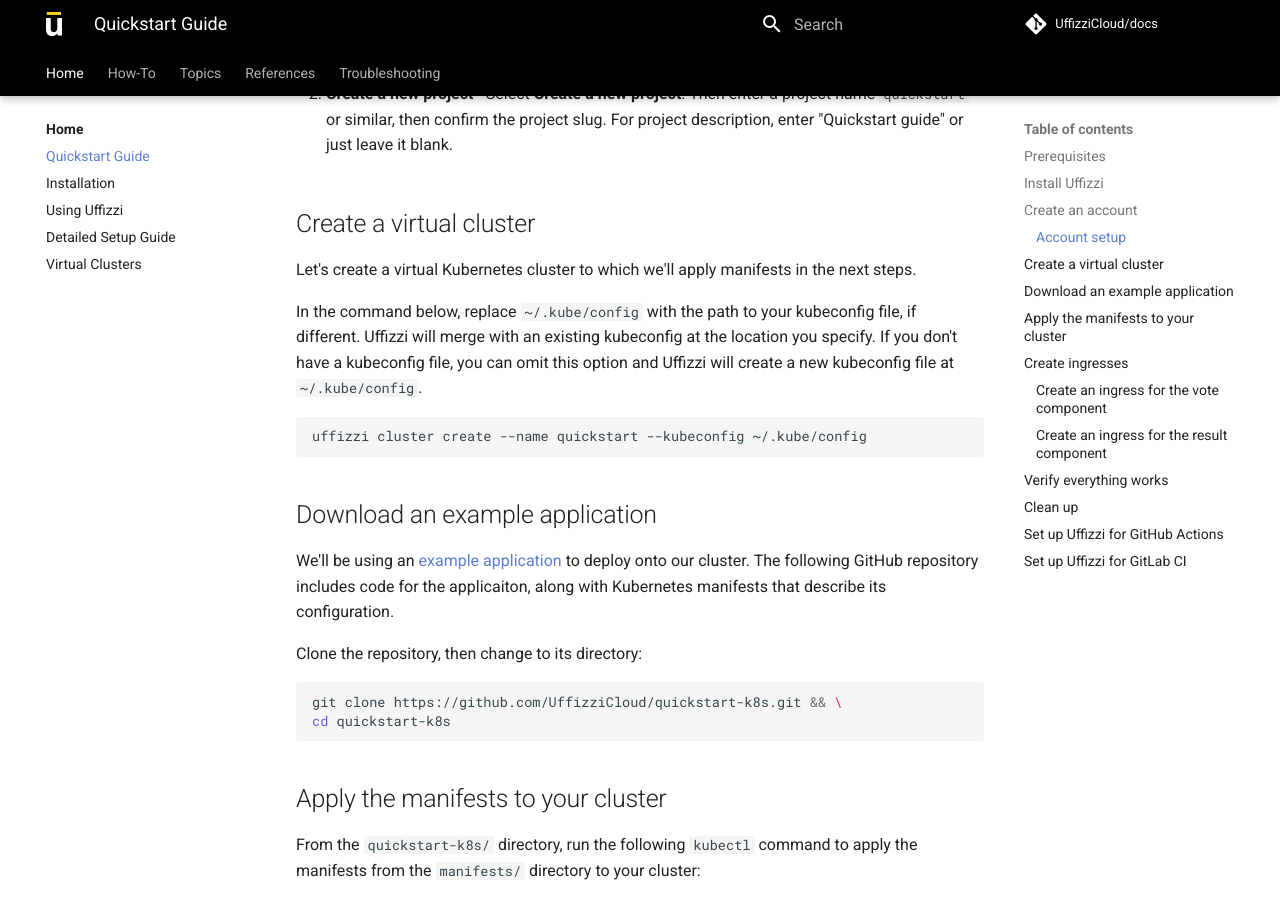
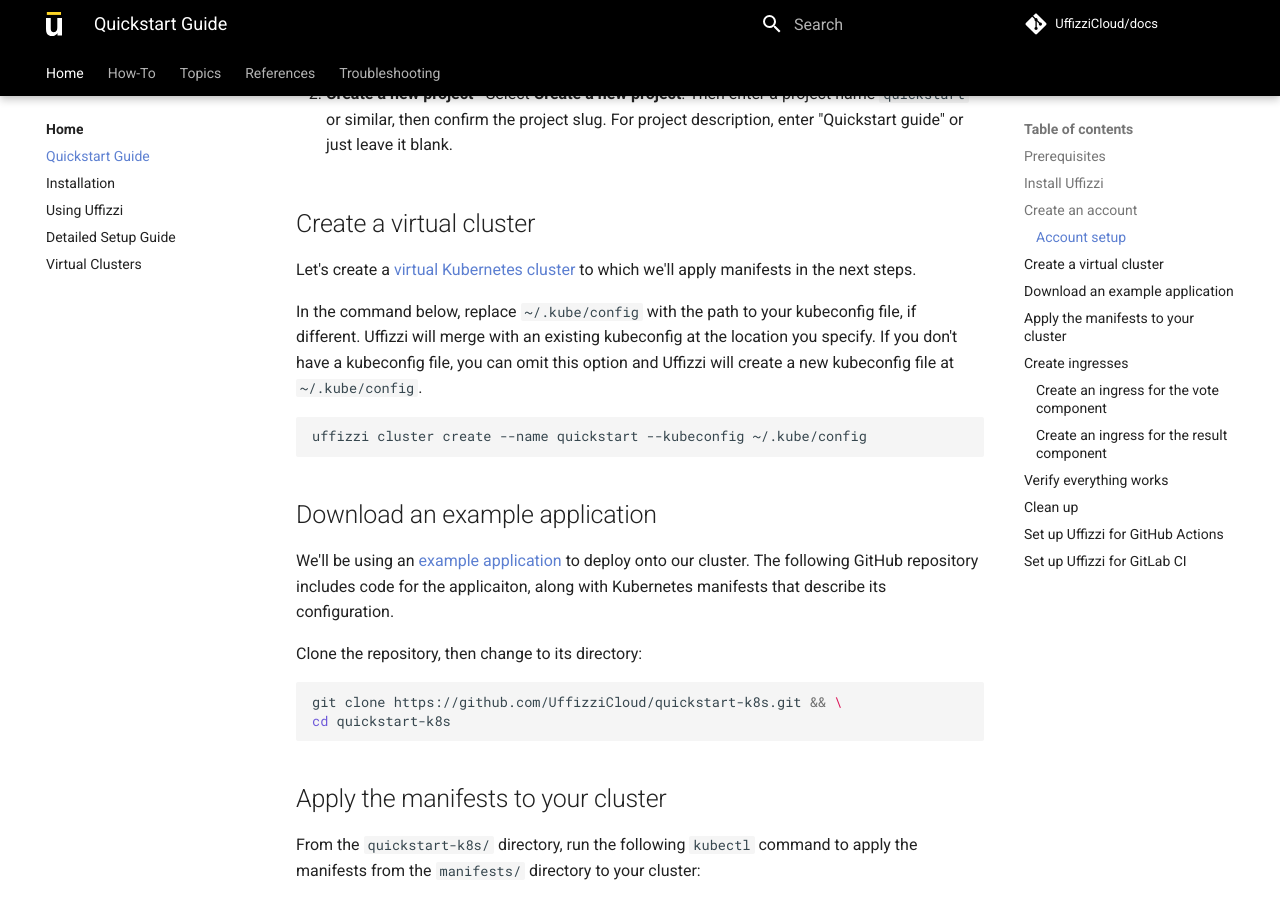
Before and after one commit to UffizziCloud/docs, an MkDocs documentation site: the page built from docs/quickstart.md, in a window 1280 px wide and 900 px high, scrolled down 1100 px. Built offline with MkDocs 1.6.1 and Material for MkDocs 9.7.7, drawn with Linux system fonts in a browser that asks for light colours; comment, search, counter and statistics services are not loaded; part of the change alters nothing that is shown.

```diff
--- a/docs/quickstart.md
+++ b/docs/quickstart.md
@@ -36,7 +36,7 @@ uffizzi login
 
 ## Create a virtual cluster
 
-Let's create a virtual Kubernetes cluster to which we'll apply manifests in the next steps.
+Let's create a [virtual Kubernetes cluster](topics/virtual-clusters.md) to which we'll apply manifests in the next steps.
 
 In the command below, replace `~/.kube/config` with the path to your kubeconfig file, if different. Uffizzi will merge with an existing kubeconfig at the location you specify. If you don't have a kubeconfig file, you can omit this option and Uffizzi will create a new kubeconfig file at `~/.kube/config`.
 
```
